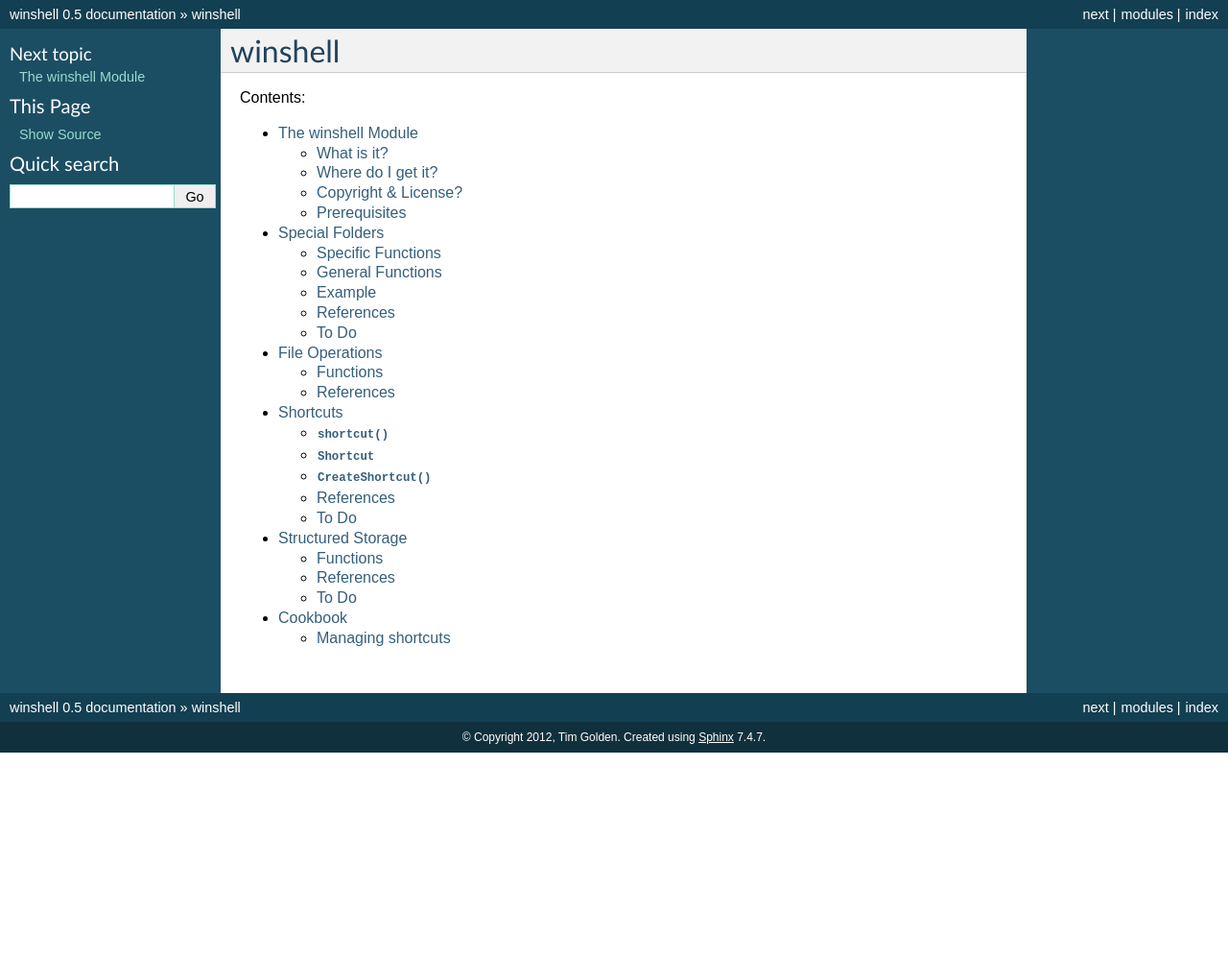
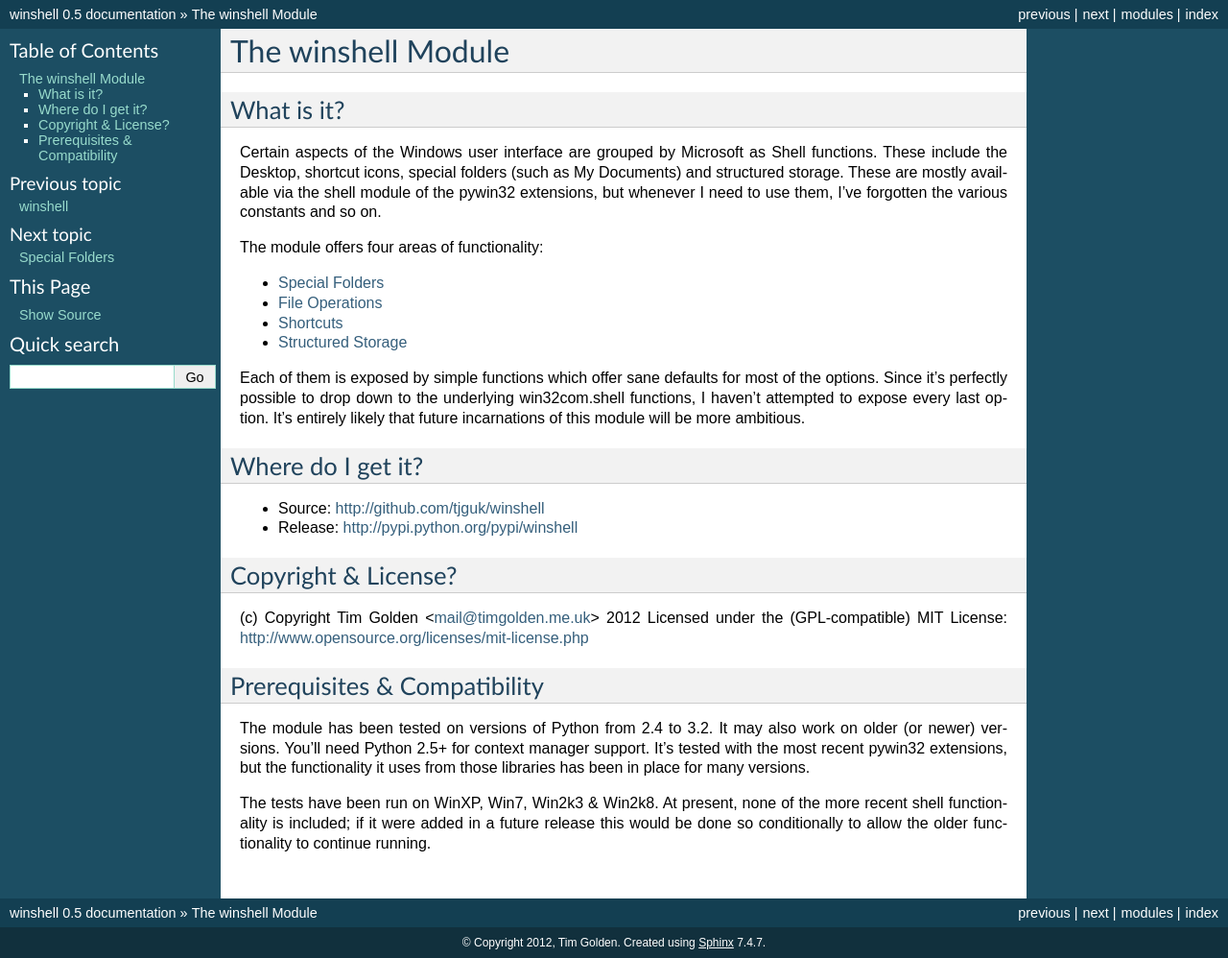
Before and after one commit to tjguk/winshell, a Sphinx documentation site: the page built from docs/index.rst, in a window 1280 px wide. Shown: the whole page at 96% size. Built offline with Sphinx 7.4.7, drawn with Linux system fonts in a browser that asks for light colours; before the commit the page ends 900 px from its top, so only the background shows below that.

Commit message:
Rework the docs so the readme is now the index and the contents is its own page Also show the read-only github URL

```diff
--- a/README.rst
+++ b/README.rst
@@ -7,4 +7,7 @@
 the shell's file copy, rename & delete functionality, and a certain amount
 of support for structured storage.
 
+winshell is tested on all versions of Python from 2.4 to 3.2 (2.5+ for context
+management).
+
 Docs are hosted at: http://winshell.readthedocs.org/
--- a/docs/conf.py
+++ b/docs/conf.py
@@ -39,7 +39,7 @@
 #source_encoding = 'utf-8-sig'
 
 # The master toctree document.
-master_doc = 'index'
+master_doc = 'contents'
 
 # General information about the project.
 project = u'winshell'
--- /dev/null
+++ b/docs/contents.rst
@@ -0,0 +1,14 @@
+winshell
+========
+
+Contents:
+
+.. toctree::
+   :maxdepth: 2
+
+   index
+   special-folders
+   file-operations
+   shortcuts
+   structured-storage
+   cookbook
--- a/docs/index.rst
+++ b/docs/index.rst
@@ -1,14 +1,54 @@
-winshell
-========
+The winshell Module
+*******************
 
-Contents:
+What is it?
+-----------
 
-.. toctree::
-   :maxdepth: 2
+Certain aspects of the Windows user interface are grouped by
+Microsoft as Shell functions. These include the Desktop, shortcut
+icons, special folders (such as My Documents) and structured storage.
+These are mostly available via the shell module of the pywin32
+extensions, but whenever I need to use them, I've forgotten the
+various constants and so on.
 
-   readme
-   special-folders
-   file-operations
-   shortcuts
-   structured-storage
-   cookbook
+The module offers four areas of functionality:
+
+* :doc:`special-folders`
+* :doc:`file-operations`
+* :doc:`shortcuts`
+* :doc:`structured-storage`
+
+Each of them is exposed by simple functions which offer sane defaults
+for most of the options. Since it's perfectly possible to drop down to
+the underlying win32com.shell functions, I haven't attempted to expose
+every last option. It's entirely likely that future incarnations of this
+module will be more ambitious.
+
+
+Where do I get it?
+------------------
+
+* Source: http://github.com/tjguk/winshell
+* Release: http://pypi.python.org/pypi/winshell
+
+
+Copyright & License?
+--------------------
+
+(c) Copyright Tim Golden <mail@timgolden.me.uk> 2012
+Licensed under the (GPL-compatible) MIT License:
+http://www.opensource.org/licenses/mit-license.php
+
+
+Prerequisites & Compatibility
+-----------------------------
+
+The module has been tested on versions of Python from 2.4 to 3.2. It may also work
+on older (or newer) versions. You'll need Python 2.5+ for context manager support.
+It's tested with the most recent pywin32 extensions, but the functionality
+it uses from those libraries has been in place for many versions.
+
+The tests have been run on WinXP, Win7, Win2k3 & Win2k8. At present, none of
+the more recent shell functionality is included; if it were added in a future
+release this would be done so conditionally to allow the older functionality
+to continue running.
```
Also changed, not shown: docs/readme.rst (deleted, +0 -49 lines).
